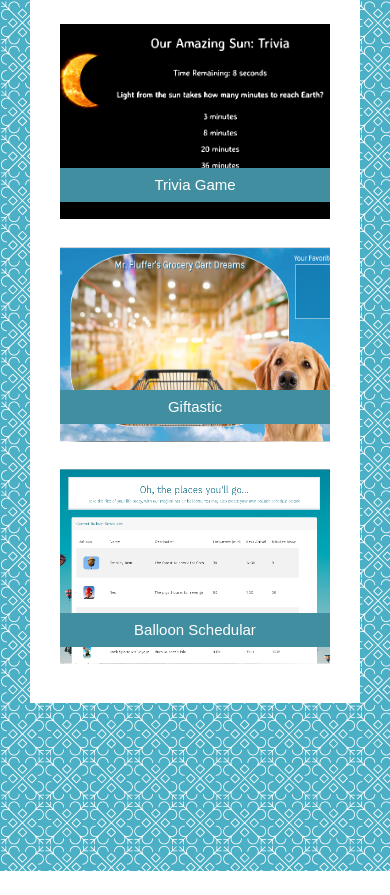
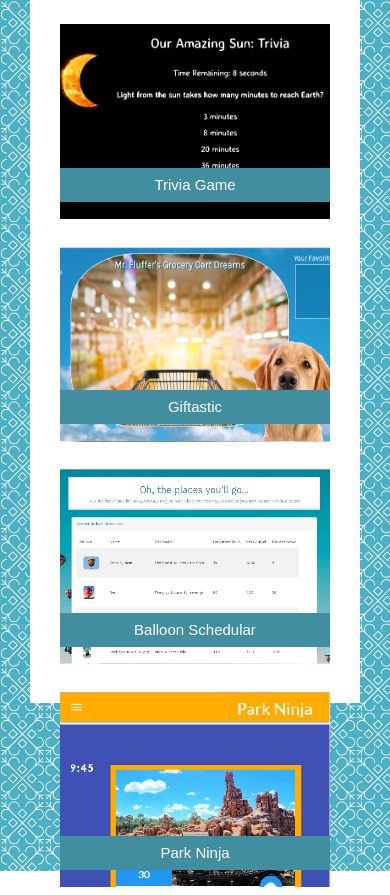
Before and after one commit to khussell/Responsive-Portfolio, a plain HTML site: page portfolio.html in a window 390 px wide. Shown: the part 1053-1948 px from the top of the page. Before the commit the page ends 1924 px from the top, so only its background shows below. Drawn offline with Linux system fonts and the light colour scheme.

Commit message:
added park Ninja

```diff
--- a/assets/css/style.css
+++ b/assets/css/style.css
@@ -178,7 +178,8 @@
     .img4,
     .img5,
     .img6,
-    .img7{
+    .img7,
+    .img8{
         position: relative;
     }
 
@@ -188,7 +189,8 @@
     .img4 > .portA,
     .img5 > .portA,
     .img6 > .portA,
-    .img7 > .portA{
+    .img7 > .portA,
+    .img8 > .portA{
         position: absolute;
         bottom: 25px;
         left: 30px;
@@ -201,7 +203,8 @@
     .img4 > .portA:hover,
     .img5 > .portA:hover,
     .img6 > .portA:hover,
-    .img7 > .portA:hover{
+    .img7 > .portA:hover,
+    .img8 > .portA:hover{
       border: 3px white solid;
     }
 
@@ -211,7 +214,8 @@
     .img4,
     .img5,
     .img6,
-    .img7{
+    .img7,
+    .img8{
         float: left;
     }
 
@@ -439,7 +443,8 @@
     .img4,
     .img5,
     .img6,
-    .img7{position: relative;}
+    .img7,
+    .img8{position: relative;}
 
     .img1 > .portA,
     .img2 > .portA,
@@ -447,7 +452,8 @@
     .img4 > .portA,
     .img5 > .portA,
     .img6 > .portA,
-    .img7 > .portA{
+    .img7 > .portA,
+    .img8 > .portA{
         position: absolute;
         bottom: 25px;
         left: 30px;
@@ -460,7 +466,8 @@
     .img4 > .portA:hover,
     .img5 > .portA:hover,
     .img6 > .portA:hover,
-    .img6 > .portA:hover{
+    .img7 > .portA:hover,
+    .img8 > .portA:hover{
       border: 3px white solid;
     }
 
@@ -470,7 +477,8 @@
     .img4,
     .img5,
     .img6,
-    .img7{
+    .img7,
+    .img8{
         float: left;
     }
 
@@ -694,7 +702,8 @@
         .img4,
         .img5,
         .img6,
-        .img7{
+        .img7,
+        .img8{
             position: relative;
         }
 
@@ -704,7 +713,8 @@
         .img4 > .portA,
         .img5 > .portA,
         .img6 > .portA,
-        .img7 > .portA{
+        .img7 > .portA,
+        .img8 > .portA{
             position: absolute;
             bottom: 25px;
             left: 30px;
@@ -717,7 +727,8 @@
         .img4 > .portA:hover,
         .img5 > .portA:hover,
         .img6 > .portA:hover,
-        .img7 > .portA:hover{
+        .img7 > .portA:hover,
+        .img8 > .portA:hover{
           border: 3px white solid;
         }
 
@@ -727,7 +738,8 @@
         .img4,
         .img5,
         .img6,
-        .img7{
+        .img7,
+        .img8{
             float: left;
         }
 
@@ -956,7 +968,8 @@
         .img4,
         .img5,
         .img6,
-        .img7{
+        .img7,
+        .img8{
             position: relative;
         }
 
@@ -966,7 +979,8 @@
         .img4 > .portA,
         .img5 > .portA,
         .img6 > .portA,
-        .img7 > .portA{
+        .img7 > .portA,
+        .img8 > .portA{
             position: absolute;
             bottom: 25px;
             left: 30px;
@@ -979,7 +993,8 @@
         .img4 > .portA:hover,
         .img5 > .portA:hover,
         .img6 > .portA:hover,
-        .img7 > .portA:hover{
+        .img7 > .portA:hover,
+        .img8 > .portA:hover{
           border: 3px white solid;
         }
 
@@ -989,7 +1004,8 @@
         .img4,
         .img5,
         .img6,
-        .img7{float: left}
+        .img7,
+        .img8{float: left}
 
         h4{
             background-color: #418ea0;
--- a/portfolio.html
+++ b/portfolio.html
@@ -50,6 +50,10 @@
                   <img class="portImg portImg7" src="assets/images/balloonSchedular.png">
                   <a class="portA" href="https://khussell.github.io/BalloonSchedular/" target="_blank"><h4>Balloon Schedular</h4></a>
                 </div>
+                <div class="img8">
+                  <img class="portImg portImg8" src="assets/images/parkNinja.png">
+                  <a class="portA" href="https://jbambei.github.io/TourApp/start.html" target="_blank"><h4>Park Ninja</h4></a>
+                </div>
 
               </div>
             </div>
```
Also changed, not shown: assets/images/parkNinja.png (added).
